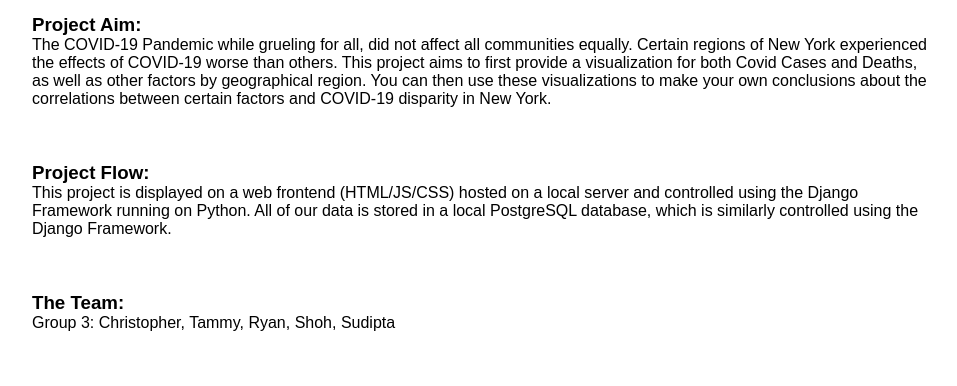
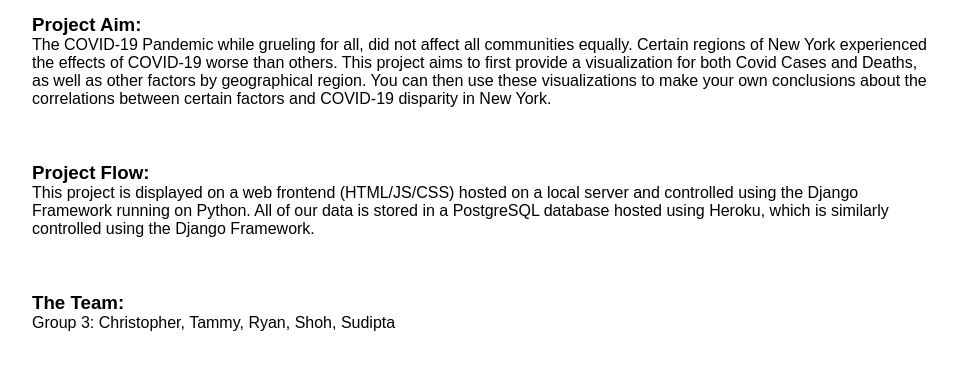
Before and after one commit to Christopher-Melendez/covid_project, a Django app: page / in a window 1280 px wide. Shown: the part 629-1015 px from the top of the page, without its empty margins (160-1117 px from the left). Run offline with Django 3.2, Linux system fonts and the light colour scheme; parts of the project's set-up code (start-up, migrations or seed data) failed here and were passed over.

Commit message:
Update home.html

```diff
--- a/src/pages/templates/home.html
+++ b/src/pages/templates/home.html
@@ -18,7 +18,7 @@
 <h3>Project Flow:</h3>
 <p id="project-flow">
     This project is displayed on a web frontend (HTML/JS/CSS) hosted on a local server and controlled using the Django Framework running on
-    Python. All of our data is stored in a local PostgreSQL database, which is similarly controlled using the Django Framework.
+    Python. All of our data is stored in a PostgreSQL database hosted using Heroku, which is similarly controlled using the Django Framework.
 </p>
 
 <br><br><br>
```
